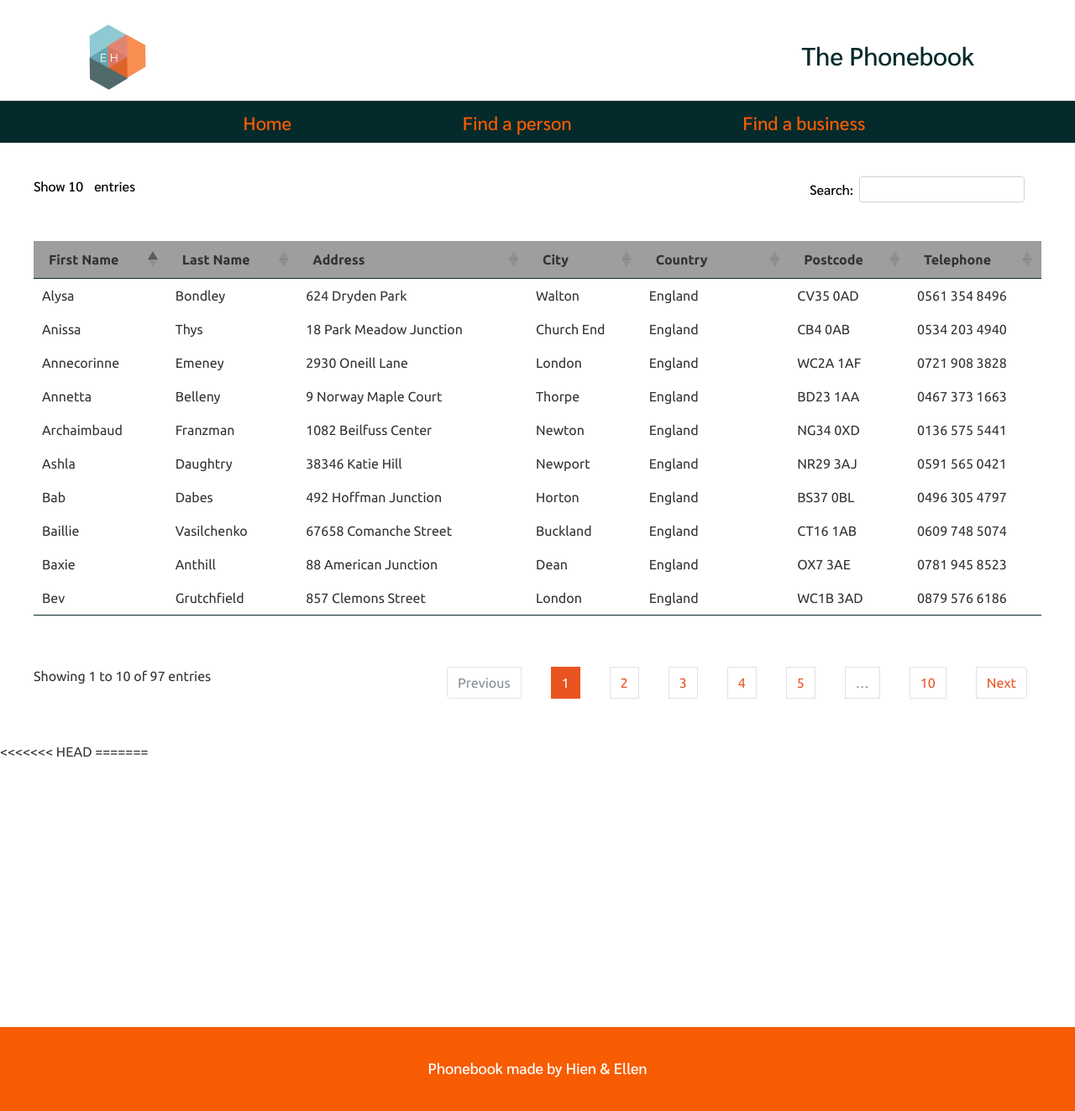
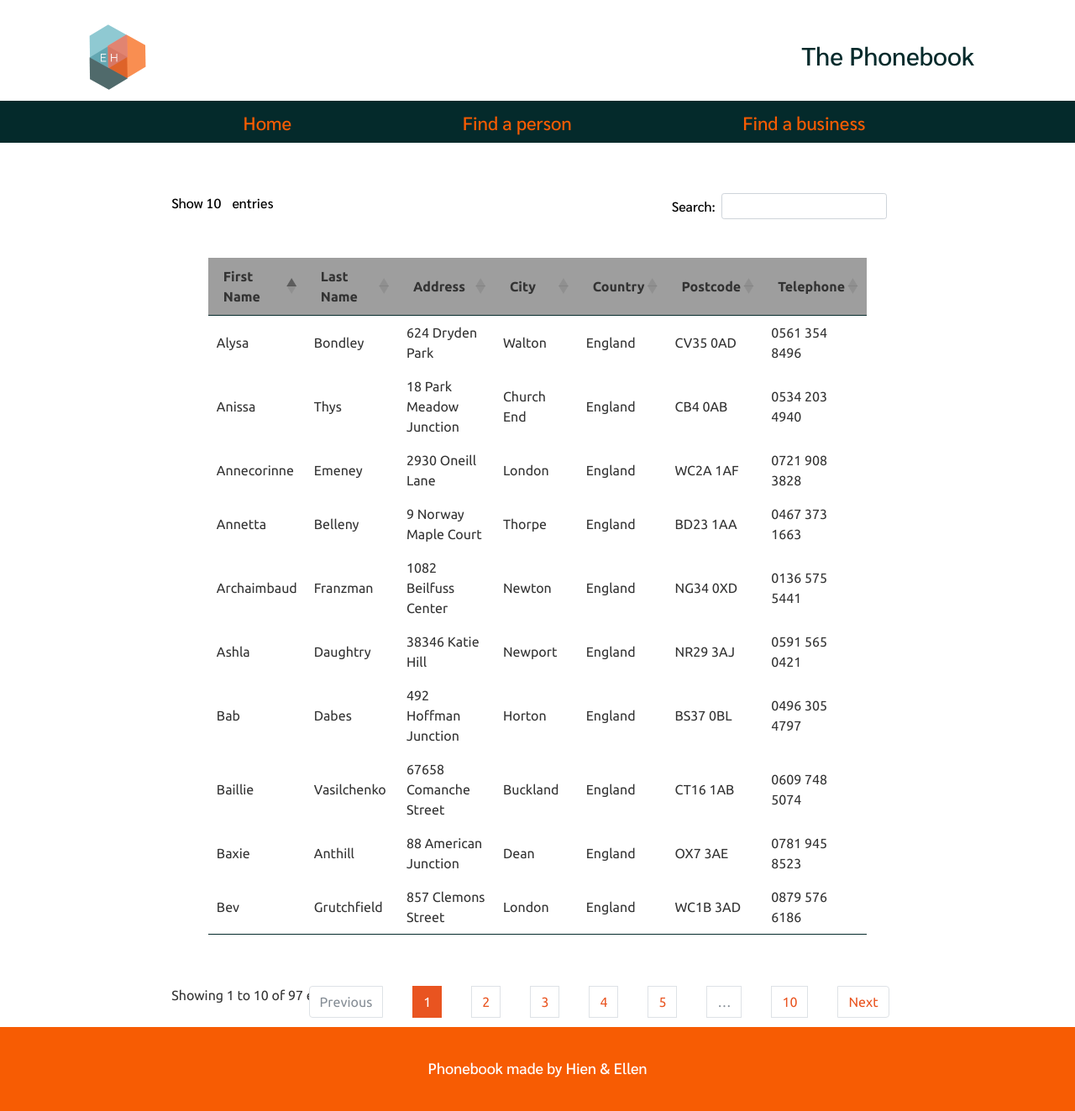
Before and after one commit to HienH/phone_book_project, a Flask app: page /person_search.html in a window 1280 px wide. Shown: the whole page at 84% size. Run offline with Flask 2, Linux system fonts and the light colour scheme; data comes from the database, SQL or seed files in the repository; some libraries are stand-ins or nearby versions; grey boxes are pictures that could not be loaded.

Commit message:
re-pushing

```diff
--- a/static/css/stylesheet.css
+++ b/static/css/stylesheet.css
@@ -49,10 +49,12 @@
 
 .row {
   padding: 20px;
+  width: 90%;
+  margin: 0 auto;
 }
 
 table.dataTable {
-  width: 100%;
+  width: 90%;
   margin: 0 auto;
   clear: both;
   border-collapse: separate;
@@ -428,6 +430,7 @@
 main {
   clear: both;
   width: 100%;
+  padding: 20px;
 }
 
 main a:hover {
@@ -727,6 +730,7 @@
   position: absolute;
   bottom: 0;
   width: 100%;
+  margin-top: 20px;
 }
 
 footer p {
```
